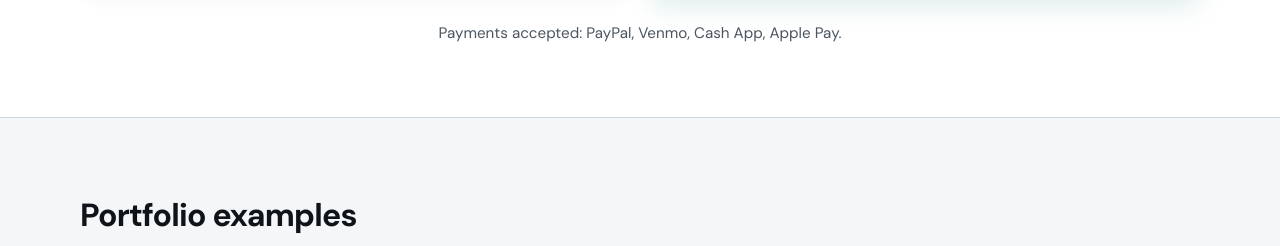
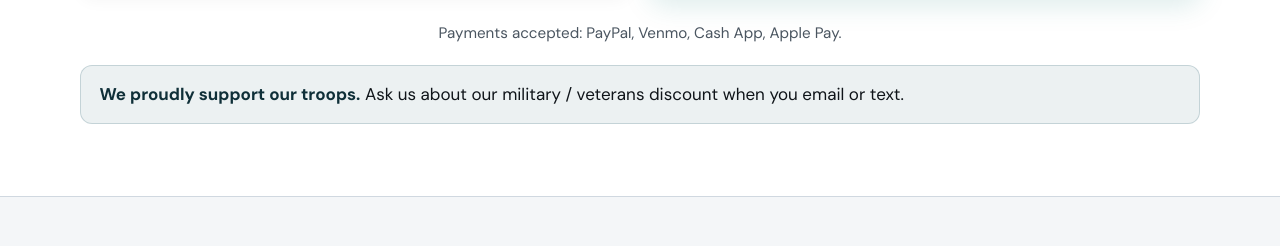
Before and after one commit to besomethingdigital/besomethingdigital.github.io, a plain HTML site: page index.html in a window 1280 px wide. Shown: the part 1972-2218 px from the top of the page. Drawn offline with Linux system fonts and the light colour scheme.

Commit message:
Add military / veterans discount callout

```diff
--- a/index.html
+++ b/index.html
@@ -142,6 +142,10 @@
           </article>
         </div>
         <p class="payments">Payments accepted: PayPal, Venmo, Cash App, Apple Pay.</p>
+        <p class="military-callout">
+          <strong>We proudly support our troops.</strong>
+          Ask us about our military / veterans discount when you email or text.
+        </p>
       </div>
     </section>
 
@@ -242,6 +246,7 @@
         <a href="tel:+15097619505">Call or text (509) 761-9505</a>
       </p>
       <p class="footer-meta">Proud small business · Building websites for home-service owners across the US</p>
+      <p class="footer-meta">We proudly support our troops · Ask about our military / veterans discount</p>
     </div>
   </footer>
 
--- a/styles.css
+++ b/styles.css
@@ -747,3 +747,17 @@ a.portfolio-link:hover img {
     transition: none;
   }
 }
+
+.military-callout {
+  margin: 1.25rem 0 0;
+  padding: 1rem 1.15rem;
+  border-radius: 12px;
+  background: rgba(15, 76, 92, 0.08);
+  border: 1px solid rgba(15, 76, 92, 0.18);
+  color: var(--text, #1a2b32);
+  line-height: 1.5;
+}
+.military-callout strong {
+  display: inline;
+  color: var(--ink, #0f2f38);
+}
```
